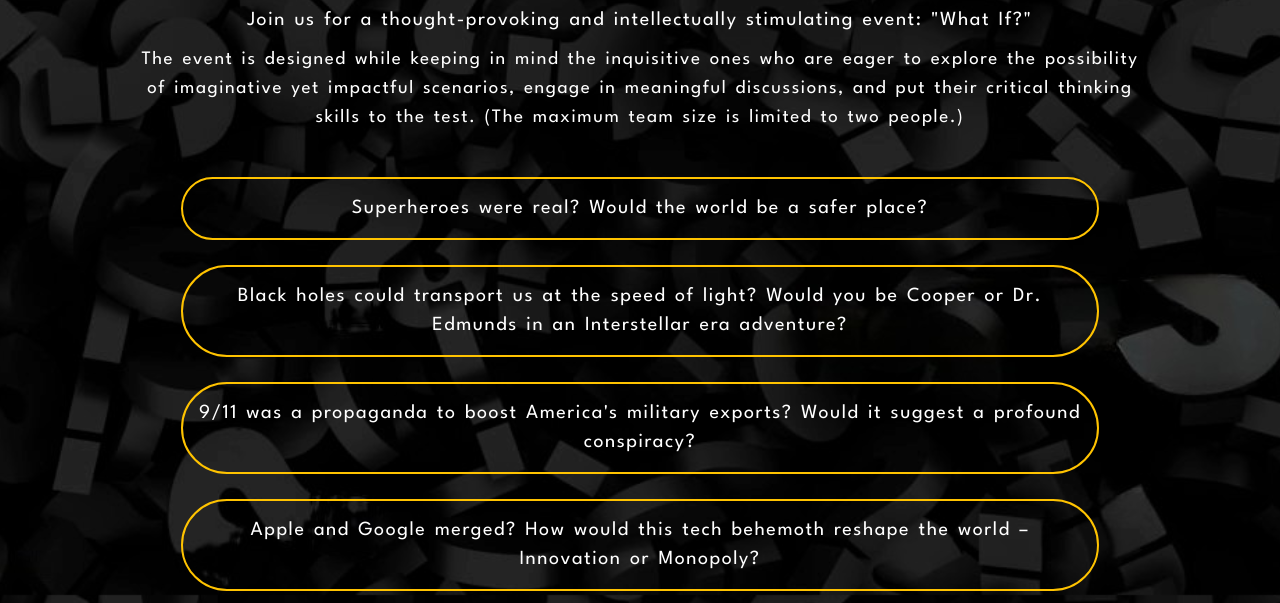
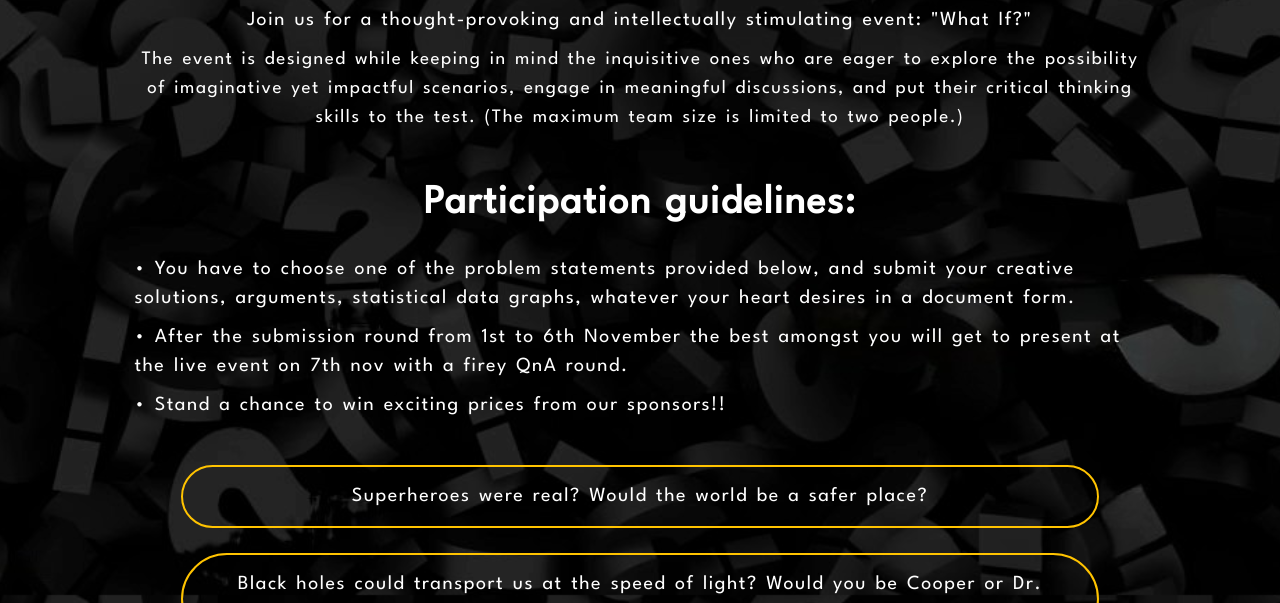
Before and after one commit to LakshitAgarwal/What-If, a plain HTML site: page index.html in a window 1280 px wide. Shown: the part 205-808 px from the top of the page. Drawn offline with Linux system fonts and the light colour scheme.

Commit message:
guidlines added

```diff
--- a/index.html
+++ b/index.html
@@ -23,11 +23,24 @@
         "What If?"
       </div>
       <div class="infoo">
-        The event is designed while keeping in mind the inquisitive ones who
-        are eager to explore the possibility of imaginative yet impactful
-        scenarios, engage in meaningful discussions, and put their critical
-        thinking skills to the test. (The maximum team size is limited to two
-        people.)
+        The event is designed while keeping in mind the inquisitive ones who are
+        eager to explore the possibility of imaginative yet impactful scenarios,
+        engage in meaningful discussions, and put their critical thinking skills
+        to the test. (The maximum team size is limited to two people.)
+      </div>
+      <div class="info"><h1>Participation guidelines:</h1></div>
+      <div class="infooo">
+        • You have to choose one of the problem statements provided below, and
+        submit your creative solutions, arguments, statistical data graphs,
+        whatever your heart desires in a document form.
+      </div>
+      <div class="infooo">
+        • After the submission round from 1st to 6th November the best amongst
+        you will get to present at the live event on 7th nov with a firey QnA
+        round.
+      </div>
+      <div class="infoooo">
+        • Stand a chance to win exciting prices from our sponsors!!
       </div>
       <a href="https://forms.gle/2BGnVEqeRp9Uwr8b9" target="_blank">
         <div class="ques q1">
--- a/style.css
+++ b/style.css
@@ -157,6 +157,32 @@ body, html {
       word-spacing: 2px;
       line-height: 29px;
       font-size: 19px;
+      padding-bottom: 30px;
+    }
+
+    .infooo{
+      color: #ffffff;
+      width: 80%;
+      text-align: left;
+      margin: 0 auto;
+      font-family: 'League Spartan', sans-serif;
+      letter-spacing: 1.5px;
+      word-spacing: 2px;
+      line-height: 29px;
+      font-size: 20px;
+      padding-bottom: 10px;
+    }
+
+    .infoooo{
+      color: #ffffff;
+      width: 80%;
+      text-align: left;
+      margin: 0 auto;
+      font-family: 'League Spartan', sans-serif;
+      letter-spacing: 1.5px;
+      word-spacing: 2px;
+      line-height: 29px;
+      font-size: 20px;
       padding-bottom: 45px;
     }
 
@@ -167,7 +193,11 @@ body, html {
       }
       .infoo {
         font-size: 17px;
-        padding-bottom: 40px;
+        padding-bottom: 20px;
+      }
+      .infooo {
+        font-size: 17px;
+        /* padding-bottom: 13px; */
       }
 
     }
```
